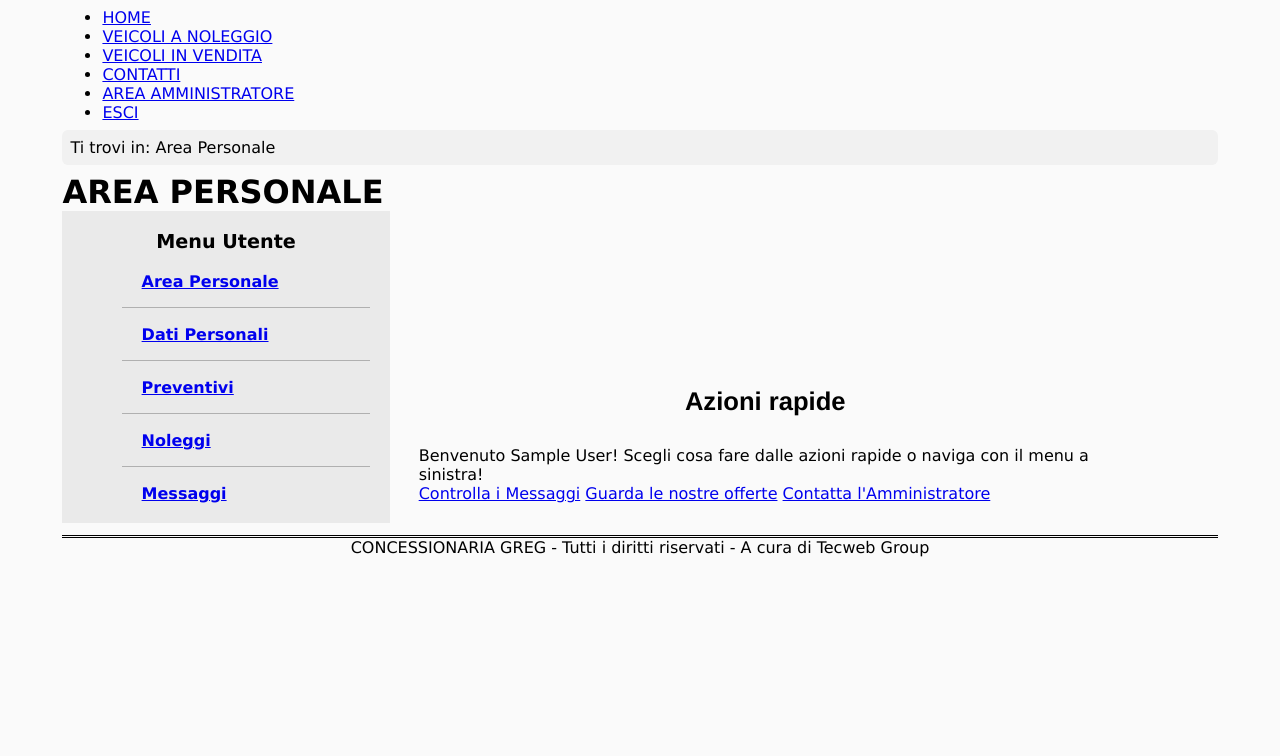
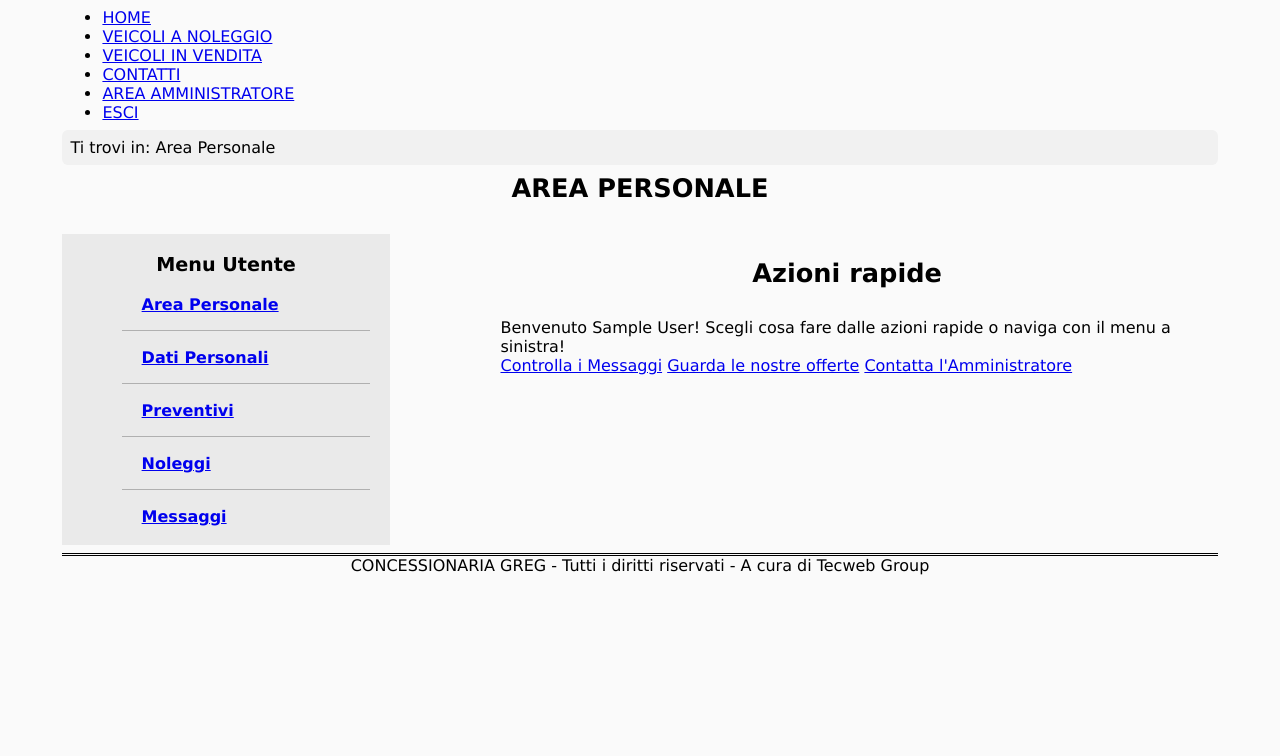
Before and after one commit to TheJack95/progettoTecnologieWeb2019-2020_v2, a PHP site: page /PAGES/areaPrivata.php in a window 1280 px wide. Shown: the part 52-808 px from the top of the page. Run offline with PHP 8.4, Linux system fonts and the light colour scheme; the visitor is signed in with stand-in values (Sample User, id 1).

Commit message:
css utente +

```diff
--- a/CSS/cssUtente.css
+++ b/CSS/cssUtente.css
@@ -9,6 +9,9 @@
     display: inline-block;
     width: 60%;
     padding: 1.5em;
+    margin-top: 0;
+    margin-bottom: 0.2em;
+    float: right;
 }
 
 .titoloMenu {
@@ -19,7 +22,6 @@
 }
 
 .titolo {
-    font-family: Helvetica,Arial,sans-serif;
     font-weight: bold;
     font-size: 1.6em;
     margin-bottom: 1.2em;
--- a/HTML/areaPrivata.html
+++ b/HTML/areaPrivata.html
@@ -21,7 +21,7 @@
 		<breadcrumb></breadcrumb>
 
 		<div class="main">
-		<h1>AREA PERSONALE</h1>
+		<h1 class='titolo'>AREA PERSONALE</h1>
 		<sideNav></sideNav>
 		<contentItems></contentItems>
 
```
